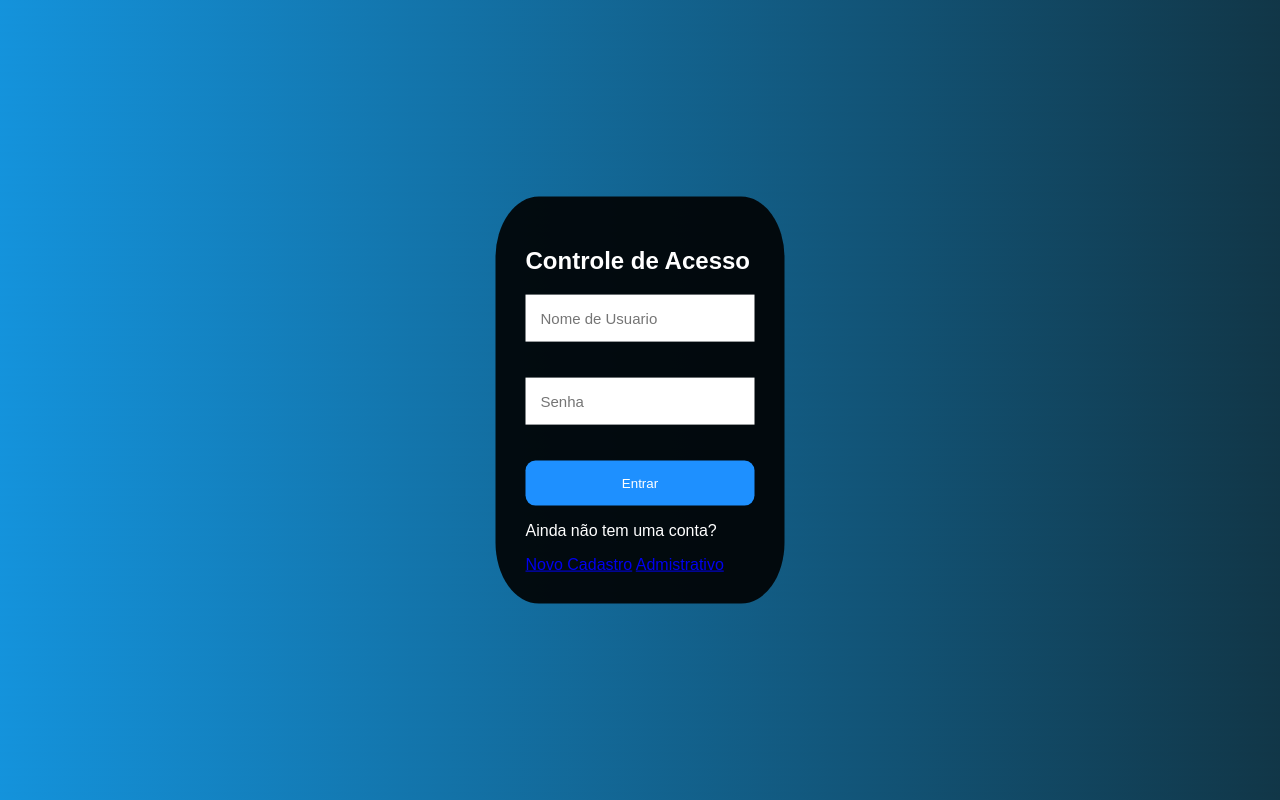
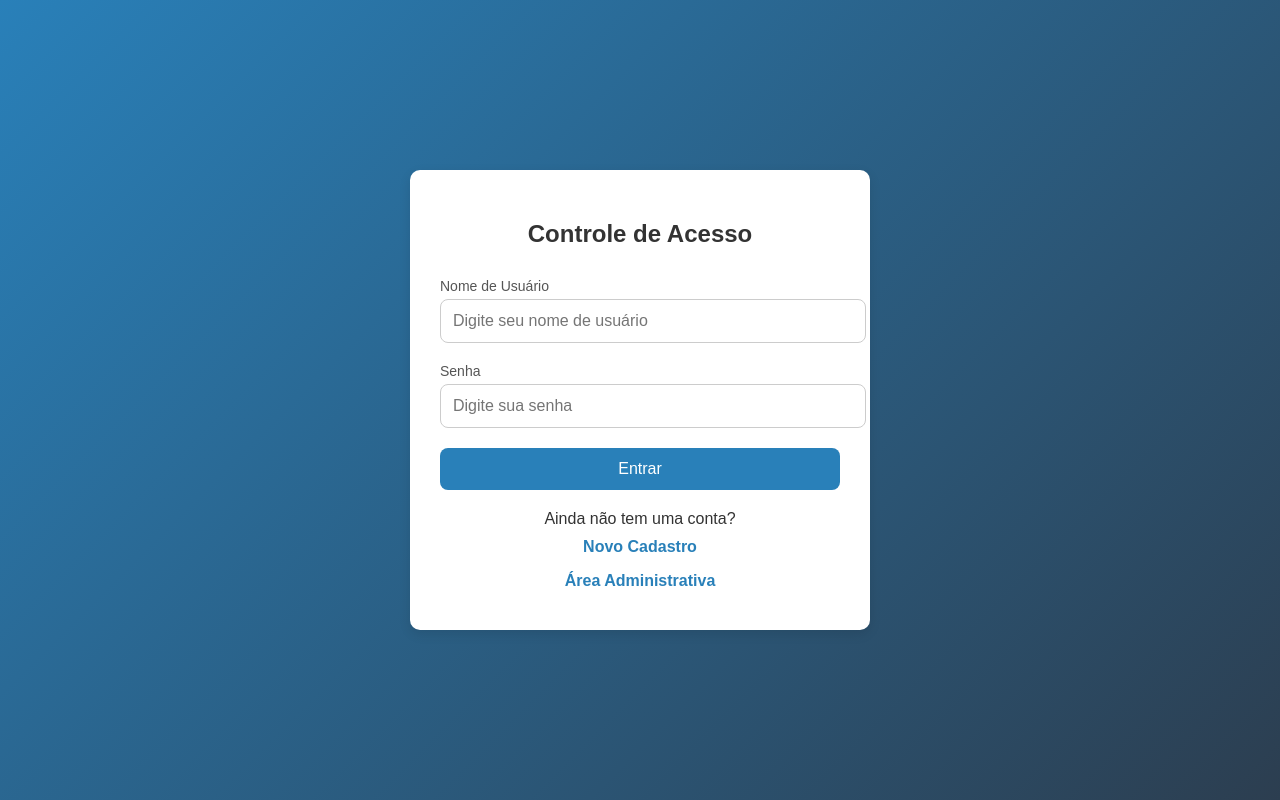
Before and after one commit to testinhaGpe/TCC, a PHP site: page /form.login.php in a window 1280 px wide. Run offline with PHP 8.4, Linux system fonts and the light colour scheme.

Commit message:
mudanças

```diff
--- a/css/estilo.css
+++ b/css/estilo.css
@@ -1,112 +1,93 @@
+/* Resetando algumas propriedades para um padrão consistente */
+* {
+    box-sizing: border-box;
+    margin: 0;
+    padding: 0;
+}
 
-/* Tela de Login------------------------------------------------------*/
+body {
+    font-family: Arial, sans-serif; /* Fonte padrão */
+    background-color: #f4f7fa; /* Cor de fundo suave */
+    color: #333; /* Cor do texto */
+    line-height: 1.9; /* Altura da linha */
+    text-align: center;
+}
 
-body{
-    font-family: Arial, Helvetica, sans-serif;
-    background-image: linear-gradient(45deg, rgb(20,147,220), rgb(17,54,71));
+.container {
+    max-width: 1700px; /* Largura máxima do container */
+    margin: 20px auto; /* Margem automática para centralizar */
+    padding: 20px; /* Espaçamento interno */
+    background: #ffffff; /* Cor de fundo branca */
+    border-radius: 8px; /* Bordas arredondadas */
+    box-shadow: 0 2px 10px rgba(0, 0, 0, 0.1); /* Sombra suave */
+}
+
+h1 {
+    font-size: 1.8em; /* Tamanho do título */
+    color: #007bff; /* Cor do título */
+    margin-bottom: 20px; /* Espaçamento abaixo do título */
+    text-align: center; /* Centraliza o título */
+}
+
+.form-container
+.button-container {
+    margin-bottom: 20px; /* Espaçamento entre os elementos */
+}
+
+fieldset {
+    border: none; /* Remove a borda do fieldset */
+    padding: 0; /* Remove o espaçamento interno */
+    margin: 0; /* Remove o espaçamento externo */
+}
 
 
+legend {
+    font-size: 1.4em; /* Tamanho do texto do legend */
+    color: #007bff; /* Cor do texto do legend */
+    font-weight: bold; /* Texto em negrito */
 }
 
-.tela-login {
-    background-color: rgba(0, 0, 0, 0.9);
-    position: absolute;
-    top: 50%;
-    left: 50%;
-    transform: translate(-50%,-50%);
-    padding: 30px;
-    border-radius: 15%;
-    color: white;
-    margin: 0% auto;
-    filter: drop-shadow(5px,5px,5px #222);
-
-}
-input{
-    padding: 15px;
-    border: none;
-    outline: none;
-    font-size: 15px;
-}
-button{
-    background-color: dodgerblue;
-    border: none;
-    padding: 15px;
-    width: 100%;
-    border-radius: 10px;
-    color: white;
-}
-button:hover{
-    background-color: deepskyblue;
-    cursor: pointer;
+label {
+    display: block; /* Faz o label ocupar toda a linha */
+    margin-bottom: 5px; /* Espaçamento abaixo do label */
 }
 
-/* tela de Cadastro-----------------------------------------------------*/
-
-.body-cadastro{
-    font-family: Arial, Helvetica, sans-serif;
-    background-image: linear-gradient(45deg, rgb(20,147,220), rgb(17,54,71));
-
-}
-.box{
-    color: white;
-    position: absolute;
-    top: 50%;
-    left: 50%;
-    transform: translate(-50%,-50%);
-    background-color: rgba(0, 0, 0, 0.6);
-    padding: 15px;
-    border-radius: 15px;
-    width: 20%;
-}
-fieldset{
-    border: 3px solid dodgerblue;
-}
-legend{
-    border: 1px solid dodgerblue;
-    padding: 10px;
-    text-align: center;
-    background-color: dodgerblue;
-    border-radius: 8px;
-}
-.inputBox{
-    position: relative;
-}
-.inputUser{
-    background: none;
-    border: none;
-    border-bottom: 1px solid white;
-    outline: none;
-    color: white;
-    font-size: 15px;
-    width: 90%;
-    letter-spacing: 2px;
-}
-.labelInput{
-    position: absolute;
-    top: 0px;
-    left: 0px;
-    pointer-events: none;
-    transition: .5s;
-}
-.inputUser:focus ~ .labelInput,
-.inputUser:valid ~ .labelInput{
-    top: -20px;
-    font-size: 12px;
-    color: dodgerblue;
+input[type="text"] {
+    width: 100%; /* Largura total */
+    padding: 10px; /* Espaçamento interno */
+    border: 1px solid #ccc; /* Borda padrão */
+    border-radius: 5px; /* Bordas arredondadas */
+    margin-bottom: 10px; /* Margem abaixo do input */
+    font-size: 1em; /* Tamanho da fonte */
 }
 
-#submit{
-    background-image: linear-gradient(to right,rgb(0, 92, 197), rgb(90, 20, 220));
-    width: 100%;
-    border: none;
-    padding: 15px;
-    color: white;
-    font-size: 15px;
-    cursor: pointer;
-    border-radius: 10px;
-}
-#submit:hover{
-    background-image: linear-gradient(to right,rgb(0, 80, 172), rgb(80, 19, 195));
+button {
+    background-color: #007bff; /* Cor do botão */
+    color: white; /* Cor do texto do botão */
+    padding: 10px 15px; /* Espaçamento interno */
+    border: none; /* Remove borda */
+    border-radius: 5px; /* Bordas arredondadas */
+    font-size: 1em; /* Tamanho da fonte */
+    cursor: pointer; /* Cursor em forma de mão */
+    transition: background-color 0.3s; /* Transição suave na cor */
+    width: 100%; /* Largura total do botão */
 }
 
-/* Dashboard-----------------------------------------------------*/
+button:hover {
+    background-color: #0056b3; /* Cor ao passar o mouse */
+}
+
+/* Estilizando os links */
+a {
+    text-decoration: none; /* Remove sublinhado dos links */
+}
+
+@media (max-width: 768px) {
+    .container {
+        padding: 15px; /* Ajuste no padding para telas menores */
+    }
+
+    h1 {
+        font-size: 1.5em; /* Tamanho do título reduzido */
+    }
+}
--- /dev/null
+++ b/css/login.css
@@ -0,0 +1,98 @@
+/* Estilo geral */
+body {
+    font-family: Arial, Helvetica, sans-serif;
+    background-image: linear-gradient(135deg, #2980b9, #2c3e50);
+    display: flex;
+    justify-content: center;
+    align-items: center;
+    height: 100vh;
+    margin: 0;
+}
+
+/* Container de login */
+.login-container {
+    width: 100%;
+    max-width: 400px;
+    background-color: white;
+    padding: 30px;
+    border-radius: 10px;
+    box-shadow: 0px 4px 12px rgba(0, 0, 0, 0.1);
+}
+
+/* Tela de login */
+.tela-login h2 {
+    text-align: center;
+    color: #333;
+    margin-bottom: 30px;
+    font-size: 24px;
+    font-weight: bold;
+}
+
+.tela-login form {
+    display: flex;
+    flex-direction: column;
+}
+
+/* Inputs */
+.form-group {
+    margin-bottom: 20px;
+}
+
+.form-group label {
+    font-size: 14px;
+    color: #555;
+    margin-bottom: 5px;
+    display: block;
+}
+
+.form-group input {
+    width: 100%;
+    padding: 12px;
+    font-size: 16px;
+    border: 1px solid #ccc;
+    border-radius: 8px;
+    outline: none;
+    transition: border-color 0.3s ease;
+}
+
+.form-group input:focus {
+    border-color: #2980b9;
+}
+
+/* Botão */
+button {
+    padding: 12px;
+    font-size: 16px;
+    background-color: #2980b9;
+    color: white;
+    border: none;
+    border-radius: 8px;
+    cursor: pointer;
+    transition: background-color 0.3s ease;
+}
+
+button:hover {
+    background-color: #1c6e98;
+}
+
+/* Novo cadastro */
+.novo-cadastro {
+    text-align: center;
+    margin-top: 20px;
+}
+
+.novo-cadastro p {
+    color: #333;
+    margin-bottom: 10px;
+}
+
+.novo-cadastro a {
+    color: #2980b9;
+    text-decoration: none;
+    font-weight: bold;
+    transition: color 0.3s ease;
+}
+
+.novo-cadastro a:hover {
+    color: #1c6e98;
+}
--- a/dashboard_admin.php
+++ b/dashboard_admin.php
@@ -37,7 +37,10 @@
 <nav class="navbar navbar-expand-lg">
     <a class="navbar-brand" href="#">Admin Dashboard</a>
     <div class="ml-auto">
+        <!-- O link para a página de logout deve estar envolvendo o botão -->
+        <a href="index.php" class="logout-link">
             <button class="logout-btn">Logout</button>
+        </a>
     </div>
 </nav>
 
--- a/form.login.php
+++ b/form.login.php
@@ -4,33 +4,29 @@
     <meta charset="UTF-8">
     <meta name="viewport" content="width=device-width, initial-scale=1.0">
     <title>Login - Controle de Acesso</title>
-    <link rel="stylesheet" type="text/css" href="css/estilo.css">
+    <link rel="stylesheet" type="text/css" href="css/login.css">
 </head>
 <body>
     <div class="login-container">
         <div class="tela-login">
             <h2>Controle de Acesso</h2>
             <form action="login.php" method="post">
-                <div class="mb-3">
-                    <label for="nomeUsuario"></label>
-                    <input type="text" id="nomeUsuario" name="nomeUsuario" placeholder="Nome de Usuario" required>
+                <div class="form-group">
+                    <label for="nomeUsuario">Nome de Usuário</label>
+                    <input type="text" id="nomeUsuario" name="nomeUsuario" placeholder="Digite seu nome de usuário" required>
                 </div>
-                <br><br>
-                <div class="mb-3">
-                    <label for="senhaUsuario"></label>
-                    <input type="password" id="senhaUsuario" name="senhaUsuario" placeholder="Senha" required>
+                <div class="form-group">
+                    <label for="senhaUsuario">Senha</label>
+                    <input type="password" id="senhaUsuario" name="senhaUsuario" placeholder="Digite sua senha" required>
                 </div>
-                <br><br>
-                <div class="d-grid">
-                    <button type="submit">Entrar</button>
-                </div>
+                <button type="submit">Entrar</button>
             </form>
 
             <!-- Opção de Novo Cadastro -->
             <div class="novo-cadastro">
                 <p>Ainda não tem uma conta?</p>
                 <a href="novo.cadastro.php">Novo Cadastro</a>
-                <a href="login_administrador.php">Admistrativo</a>
+                <p><a href="login_administrador.php">Área Administrativa</a></p>
             </div>
         </div>
     </div>
--- a/registrar_acesso.php
+++ b/registrar_acesso.php
@@ -1,4 +1,5 @@
 <?php
+
 require('check.php');
 require('conexao.php'); // Arquivo de conexão com o banco
 
```
Also changed, not shown: dashboard.php (+7 -10 lines), novo.cadastro.php (+2 -11 lines). Lines whose indentation alone changed are shown as unchanged.
